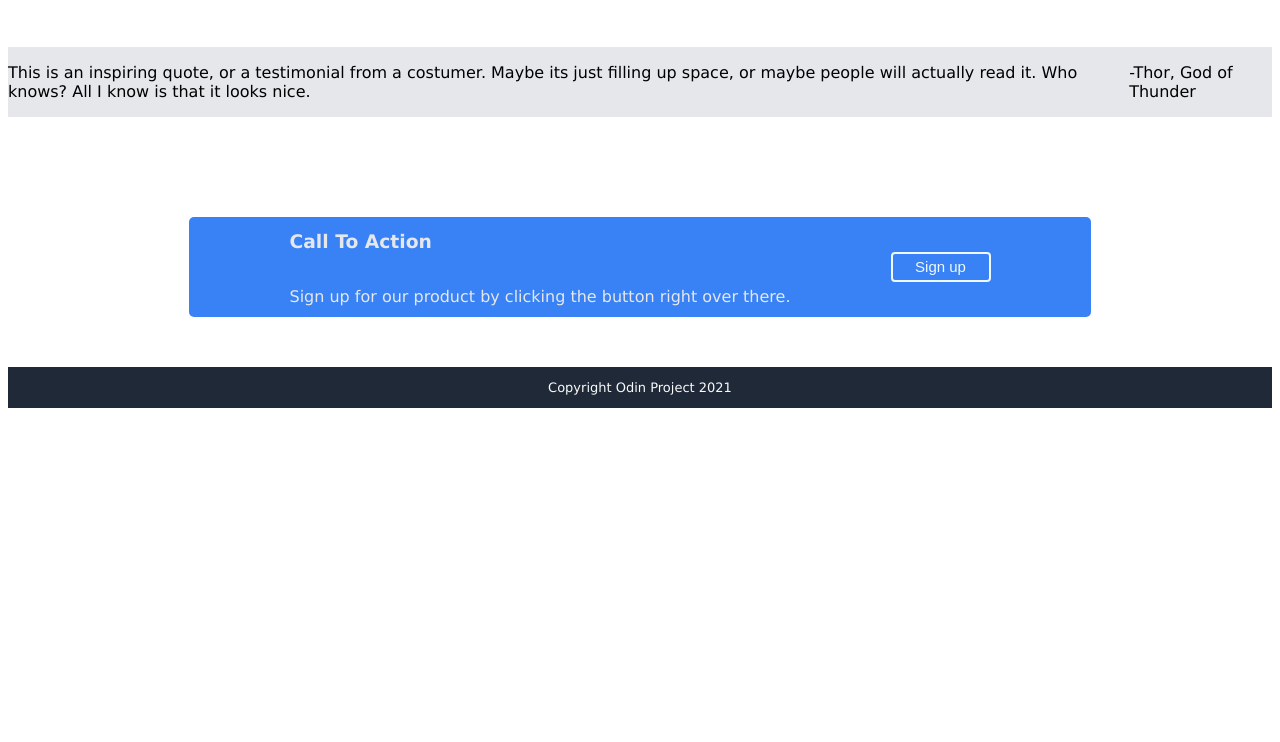
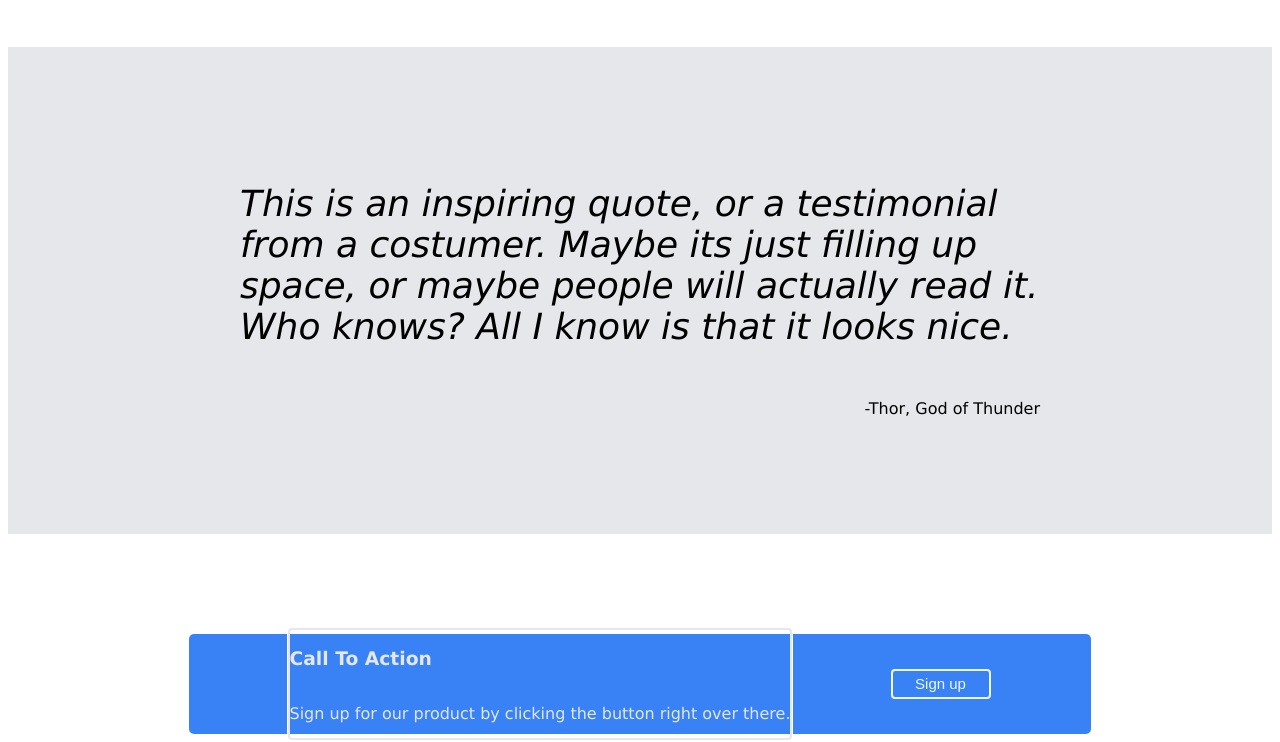
Before and after one commit to Shemuel-bot/landing-page, a plain HTML site: page index.html in a window 1280 px wide. Shown: the part 823-1565 px from the top of the page. Before the commit the page ends 1239 px from the top, so only its background shows below. Drawn offline with Linux system fonts and the light colour scheme.

Commit message:
aligned the quote text gave size and italics
I aligned the mid section qoute texts and gave it italics

```diff
--- a/index.html
+++ b/index.html
@@ -40,16 +40,18 @@
         </div>
     </div>
     <div class="second-mid">
-        <p>This is an inspiring quote, or a testimonial from a costumer. Maybe its just filling up space, or maybe people will actually read it. Who knows? All I know is that it looks nice.</p>
-        <p>-Thor, God of Thunder</p>
+        <div class="inspiring-text">
+            <p class="inspiring-quote">This is an inspiring quote, or a testimonial from a costumer. Maybe its just filling up space, or maybe people will actually read it. Who knows? All I know is that it looks nice.</p>
+            <p>-Thor, God of Thunder</p>
+        </div>
     </div>
 
     <div class="sign-up-section">
         <div class="call-to-action">
             <div class="action-call">
-            <H3>Call To Action</H3>
-            <p>Sign up for our product by clicking the button right over there.</p>
-        </div>
+                <H3>Call To Action</H3>
+                <p>Sign up for our product by clicking the button right over there.</p>
+            </div>
             <button class="sign-up-button">Sign up</button>
         </div>
     </div>
--- a/style.css
+++ b/style.css
@@ -50,7 +50,25 @@ img{
 .second-mid{
     display: flex;
     background: #E5E7EB;
+    justify-content: center;
+    align-items: center;
 }
+
+.inspiring-quote{
+    font-style: italic;
+    font-weight: lighter;
+    font-size: 36px;
+}
+
+.inspiring-text{
+    display: flex;
+    flex-wrap: wrap;
+    justify-content: flex-end;
+    width: 800px;
+    margin-top: 100px;
+    margin-bottom: 100px;
+}
+
 .sign-up-section{
     display: flex;
     background: white;
@@ -59,7 +77,7 @@ img{
 }
 .call-to-action{
     margin-top: 100px;
-    margin-bottom: 50px;
+    margin-bottom: 100px;
     display: flex;
     justify-content: center;
     align-items: center;
@@ -81,10 +99,13 @@ img{
     color: aliceblue;
 }
 
+
 .action-call{
-
+    outline: auto;
     display: flex;
     flex-direction: column;
+    justify-content: flex-end;
+    flex: 1;
     margin-right: 100px;
 
 }
```
